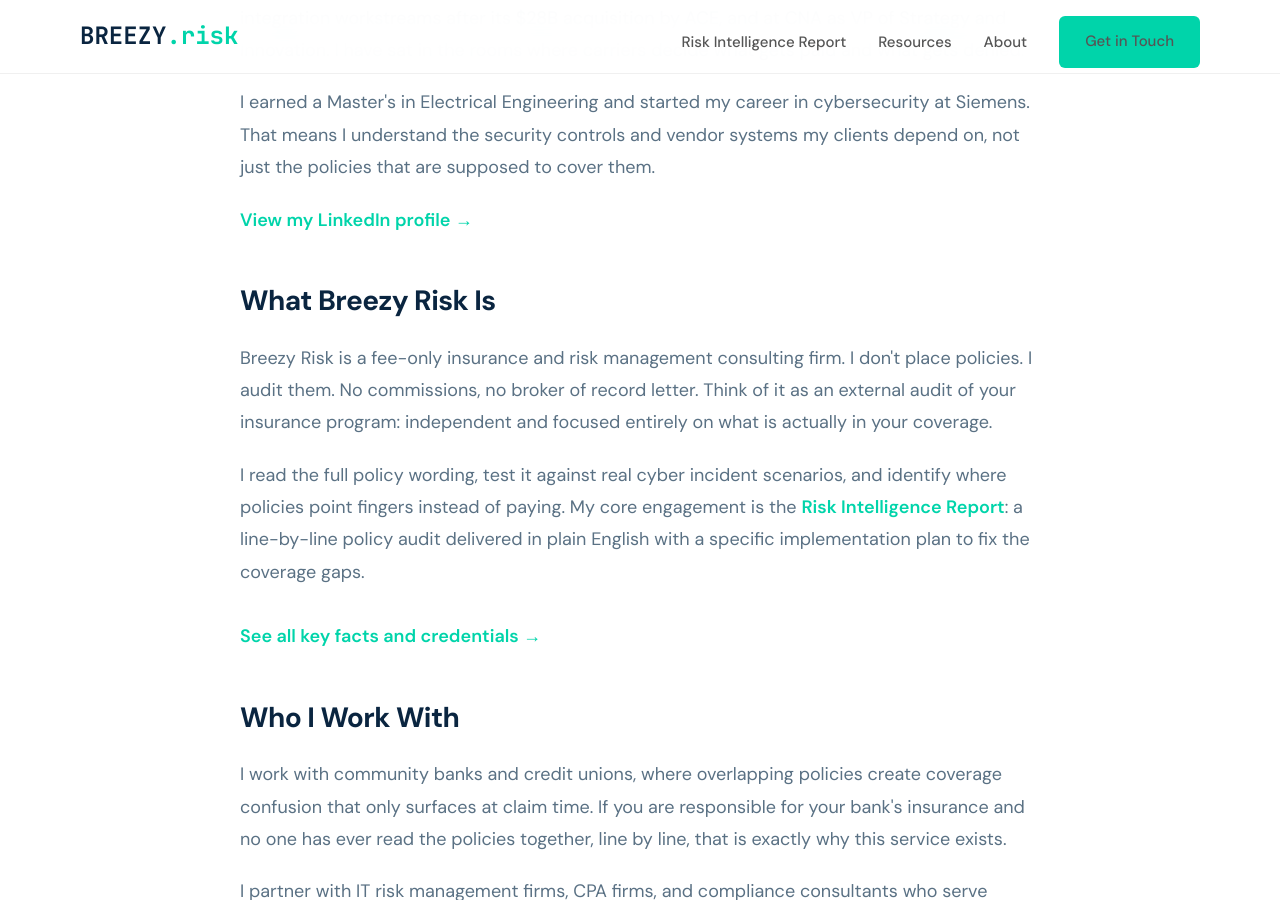
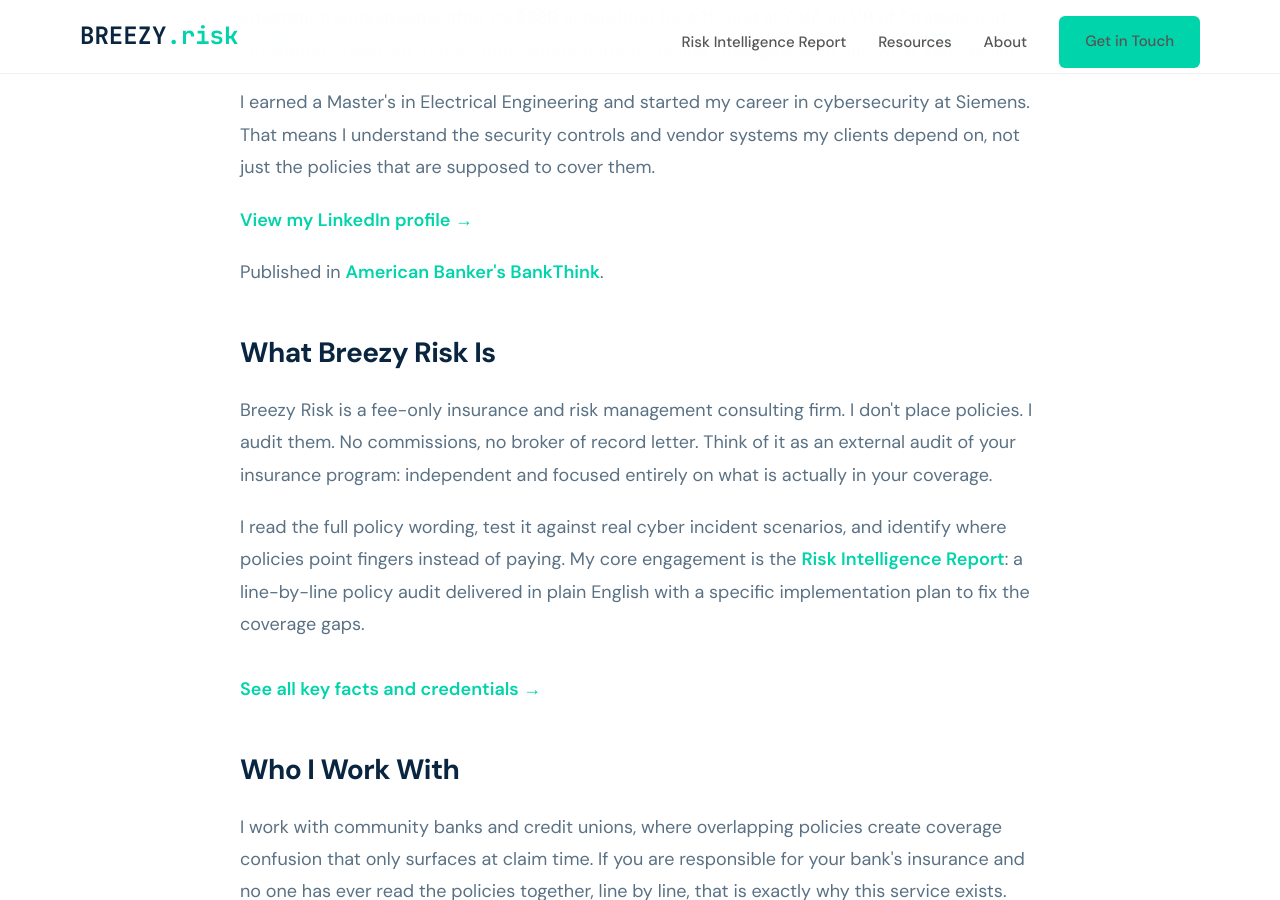
Before and after one commit to joeproe1/breezyrisk.com, a Jekyll site: the page built from about.html, in a window 1280 px wide and 900 px high, scrolled down 740 px. Built offline with Jekyll 4.4.1, drawn with Linux system fonts in a browser that asks for light colours.

Commit message:
Add American Banker BankThink credential to About page
Co-Authored-By: Claude Opus 4.6 <noreply@anthropic.com>

```diff
--- a/about.html
+++ b/about.html
@@ -74,6 +74,7 @@ image: /assets/images/joerg-portrait.jpg
             <p>I'm Joerg Proeve. I've spent my career inside the insurance industry, at Chubb, where I led integration workstreams after its $28B acquisition by ACE, and at CNA as VP of Strategy and Innovation. I have sat in the rooms where carriers decide what gets paid and what gets denied.</p>
             <p>I earned a Master's in Electrical Engineering and started my career in cybersecurity at Siemens. That means I understand the security controls and vendor systems my clients depend on, not just the policies that are supposed to cover them.</p>
             <p><a href="https://www.linkedin.com/in/joergproeve/" target="_blank" rel="noopener">View my LinkedIn profile &rarr;</a></p>
+            <p>Published in <a href="https://www.americanbanker.com/opinion/your-banks-cyber-insurance-policies-are-a-minefield-of-uncertainty" target="_blank" rel="noopener">American Banker's BankThink</a>.</p>
 
             <h2>What Breezy Risk Is</h2>
             <p>Breezy Risk is a fee-only insurance and risk management consulting firm. I don't place policies. I audit them. No commissions, no broker of record letter. Think of it as an external audit of your insurance program: independent and focused entirely on what is actually in your coverage.</p>
```
